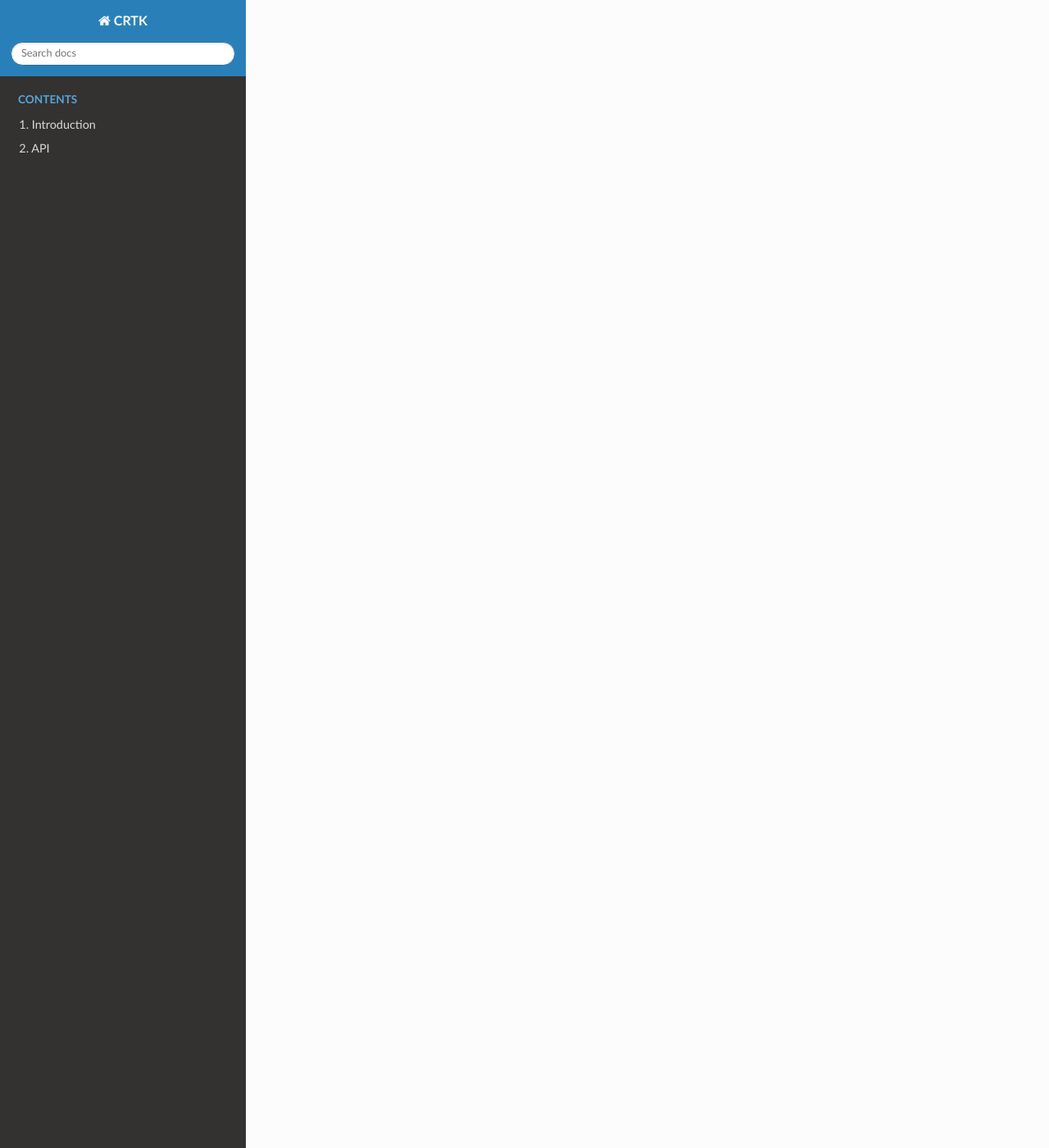
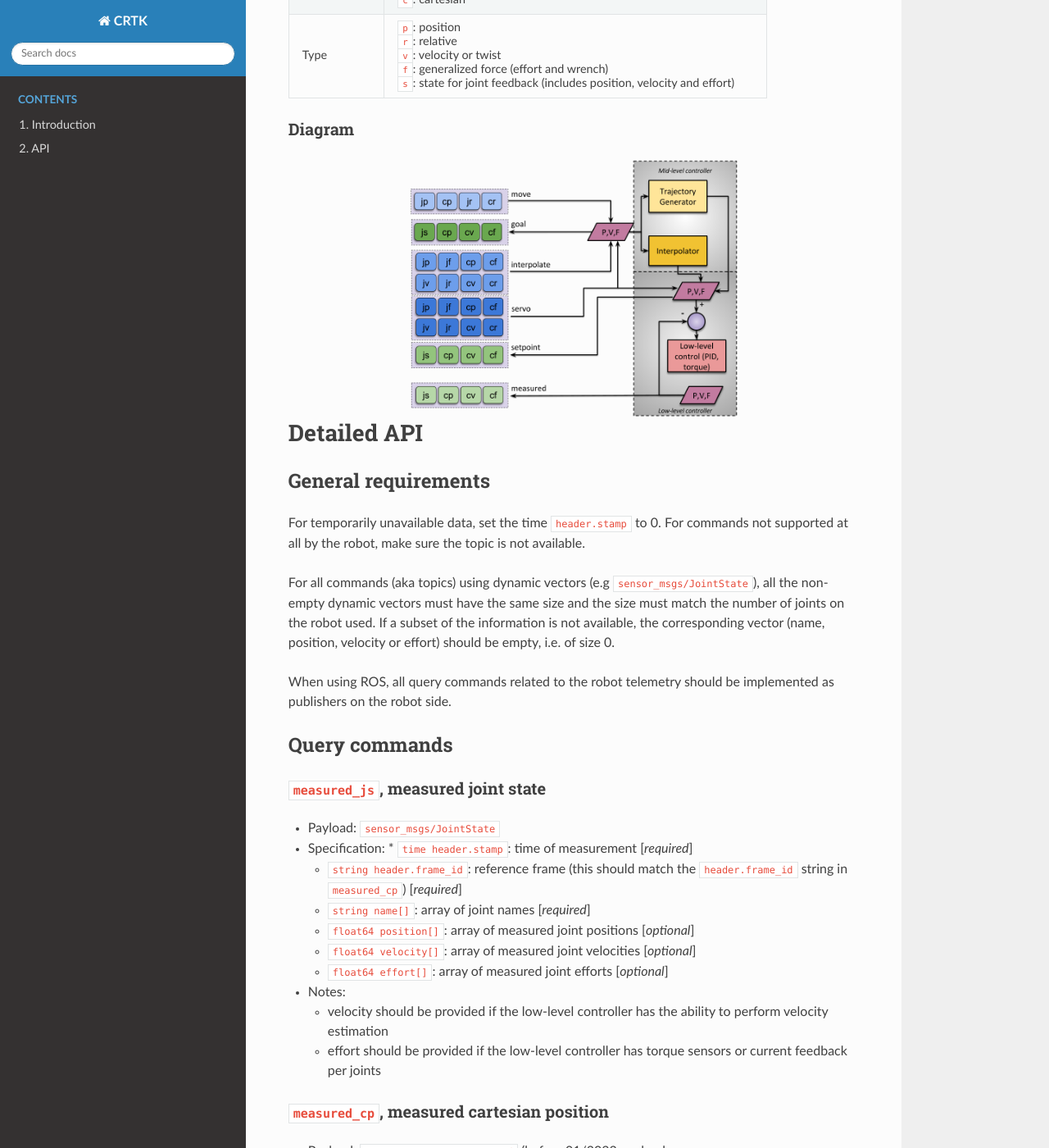
Before and after one commit to collaborative-robotics/documentation, a Sphinx documentation site: the page built from docs/pages/api-robot-motion.rst, in a window 1280 px wide and 1400 px high, scrolled down 2398 px. Shown: the whole window at 82% size. Built offline with Sphinx 7.4.7 and the Read the Docs theme 2.0.0, drawn with Linux system fonts in a browser that asks for light colours; some of the changed text lies outside the part shown.

Commit message:
fine tuning

```diff
--- a/docs/conf.py
+++ b/docs/conf.py
@@ -59,3 +59,5 @@
 html_css_files = [
     'custom.css',
 ]
+
+html_title = project + ' ' + release
--- a/docs/index.rst
+++ b/docs/index.rst
@@ -1,4 +1,7 @@
 .. include:: <isonum.txt>
+
+CRTK
+====
 
 .. toctree::
    :numbered:
--- a/docs/pages/api-robot-motion.rst
+++ b/docs/pages/api-robot-motion.rst
@@ -1,15 +1,15 @@
 General concepts
-****************
+================
 
 Motions
-+++++++
+-------
 
 We identified the following basic types of motions for collaborative
 robotics. All these commands can be defined either in the cartesian or
 joint space.
 
 ``servo``
----------
+^^^^^^^^^
 
 Direct access to the low-level controller:
 
@@ -38,7 +38,7 @@
   close to the low-level rate. These commands are preemptive.
 
 ``interpolate``
----------------
+^^^^^^^^^^^^^^^
 
 Simple interpolation:
 
@@ -66,7 +66,7 @@
 
 
 Naming convention
-+++++++++++++++++
+-----------------
 
 Command names are based on the space, type and control level. The
 prefix identifies the control level (``servo``, ``interpolate`` or
@@ -75,7 +75,7 @@
 command with a cartesian (``c``) position (``p``) setpoint.
 
 Query commands
---------------
+^^^^^^^^^^^^^^
 
 * Space: ``j`` (joint), ``c`` (cartesian)
 
@@ -94,7 +94,7 @@
   * Mid-level: ``goal`` (current interpolate or move goal)
 
 Motion commands
----------------
+^^^^^^^^^^^^^^^
 
 * Space: ``j`` (joint), ``c`` (cartesian)
 
@@ -102,10 +102,10 @@
   ``v`` (velocity or twist), ``f`` (force, wrench or effort)
 
 * Control level: ``servo`` (low-level), ``interpolate`` (basic
-  interpolation), ``move` (full trajectory planning)
+  interpolation), ``move`` (full trajectory planning)
 
 Data validity
--------------
+^^^^^^^^^^^^^
 
 For all query commands, it might be necessary to indicate that the
 data is not valid. For all invalid data, the header timestamp should
@@ -113,8 +113,149 @@
 since January 1, 1970).
 
 *ROS Specific*: The header timestamp is the field time
- ``Header.stamp``. Since it is not necessary to keep publishing
- invalid data, it is recommended to not publish on the corresponding
- topic until the data becomes valid again. To allow new a ROS node to
- detect invalid data, the ROS topic should be latched. See `ROS
- publisher options <http://wiki.ros.org/roscpp/Overview/Publishers%20and%20Subscribers#Publisher_Options>`_.
+``Header.stamp``. Since it is not necessary to keep publishing
+invalid data, it is recommended to not publish on the corresponding
+topic until the data becomes valid again. To allow new a ROS node to
+detect invalid data, the ROS topic should be latched. See `ROS
+publisher options <http://wiki.ros.org/roscpp/Overview/Publishers%20and%20Subscribers#Publisher_Options>`_.
+
+Overview
+--------
+
+Table
+^^^^^
+
+.. list-table::
+   :widths: 20 80
+   :header-rows: 1
+
+   * -
+     - **Syntax**
+   * - Control level
+     - ``servo``: direct real-time stream (pre-emptive)
+
+       ``interpolate``: interpolated stream (pre-emptive)
+
+       ``move``: plan trajectory to goal (pre-emptive), monitor with ``is_moving``
+   * - Feedback
+     - ``measured``: sensor feedback
+
+       ``measuredN``: redundant sensor feedback (N=2, 3...)
+
+       ``setpoint``: current setpoint to low-level controller
+
+       ``goal``: most recent ``interpolate`` or ``move`` goal
+   * - Space
+     - ``j``: joint
+
+       ``c``: cartesian
+   * - Type
+     - ``p``: position
+
+       ``r``: relative
+
+       ``v``: velocity or twist
+
+       ``f``: generalized force (effort and wrench)
+
+       ``s``: state for joint feedback (includes position, velocity and effort)
+
+
+Diagram
+^^^^^^^
+
+.. image:: ../images/CommonAPI.png
+  :width: 400
+  :align: center
+  :alt: CRTK robot motion commands
+
+
+Detailed API
+============
+
+
+General requirements
+--------------------
+
+For temporarily unavailable data, set the time ``header.stamp``
+to 0. For commands not supported at all by the robot, make sure
+the topic is not available.
+
+For all commands (aka topics) using dynamic vectors (e.g
+``sensor_msgs/JointState``), all the non-empty dynamic vectors must
+have the same size and the size must match the number of joints on the
+robot used. If a subset of the information is not available, the
+corresponding vector (name, position, velocity or effort) should be
+empty, i.e. of size 0.
+
+When using ROS, all query commands related to the robot telemetry
+should be implemented as publishers on the robot side.
+
+
+Query commands
+--------------
+
+
+``measured_js``, measured joint state
+^^^^^^^^^^^^^^^^^^^^^^^^^^^^^^^^^^^^^
+
+* Payload: ``sensor_msgs/JointState``
+
+* Specification:
+  * ``time header.stamp``: time of measurement [*required*]
+
+  * ``string header.frame_id``: reference frame (this should match the ``header.frame_id`` string in ``measured_cp``) [*required*]
+
+  * ``string name[]``: array of joint names [*required*]
+
+  * ``float64 position[]``: array of measured joint positions [*optional*]
+
+  * ``float64 velocity[]``: array of measured joint velocities [*optional*]
+
+  * ``float64 effort[]``: array of measured joint efforts [*optional*]
+
+* Notes:
+
+  * velocity should be provided if the low-level controller has the ability to perform velocity estimation
+
+  * effort should be provided if the low-level controller has torque sensors or current feedback per joints
+
+
+``measured_cp``, measured cartesian position
+^^^^^^^^^^^^^^^^^^^^^^^^^^^^^^^^^^^^^^^^^^^^
+
+* Payload: ``geometry_msgs/PoseStamped`` (before 01/2022 payload was ``geometry_msgs/TransformStamped``, see #1)
+
+* Specification:
+
+  * ``time header.stamp``: time of measurement, if the measured cartesian position is based on a measured joint position, the time stamp should be the same as ``measured_js`` [*required*]
+
+  * ``string header.frame_id``: reference frame [*required*]
+
+  * ``string frame_id``: moving frame [*not available on ROS*]
+
+  * ``Transform transform``: translation and rotation for the measured cartesian position (e.g. forward kinematics based on measured joint position from ``measured_js``) [*required*]
+
+
+
+
+
+
+``measured_cv``, measured cartesian velocity (twist)
+^^^^^^^^^^^^^^^^^^^^^^^^^^^^^^^^^^^^^^^^^^^^^^^^^^^^
+
+* Payload: ``geometry_msgs/TwistStamped``
+
+* Specification:
+
+  * ``time header.stamp``: time of measurement, if the measured twist is based on a measured joint velocity, the time stamp should be the same as ``measured_js`` [*required*]
+
+  * ``string header.frame_id``: reference frame, see measured_cp [*required*]
+
+  * ``string frame_id``: moving frame, see measured_cp [*not available on ROS*]
+
+  * ``Twist twist``: linear and angular components for the measured cartesian velocity (e.g. Jacobian applied to measured joint velocities) [*required*]
+
+* Notes:
+
+  * This command will not be available if the low-level controller doesn't have a way to estimate joint velocity.
```
Also changed, not shown: docs/pages/api-operating-state.rst (+4 -4 lines), docs/pages/api.rst (+8 -5 lines), docs/pages/introduction.rst (+16 -14 lines).
